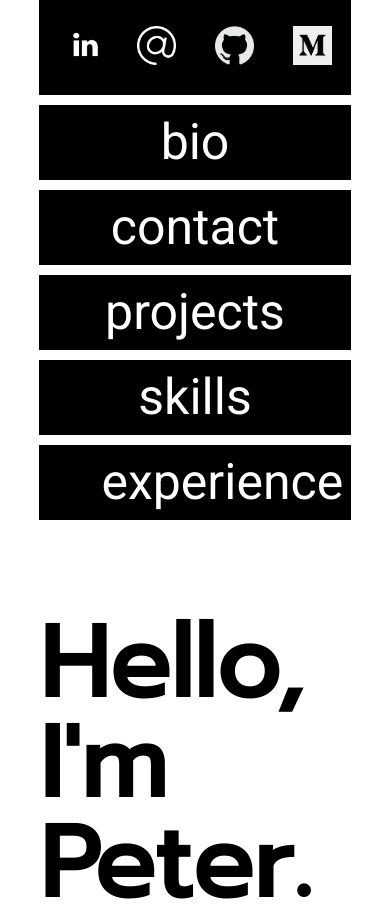
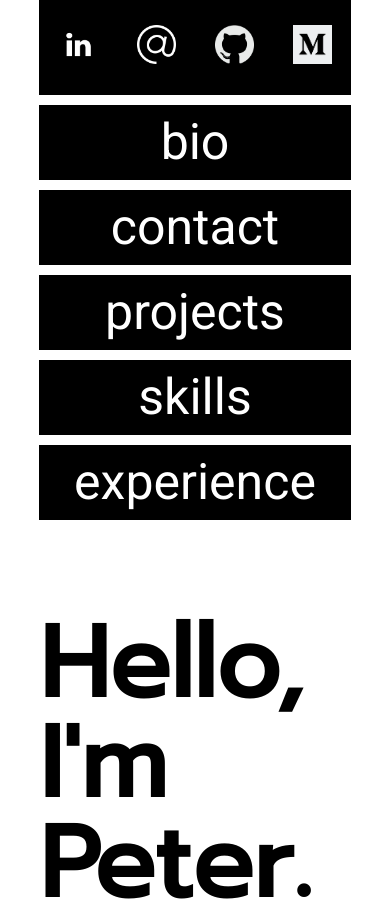
Before and after one commit to pmcorrea/portfolio, a plain HTML site: page index.html in a window 390 px wide. Shown: the top 917 px of the page. Drawn offline with nearby package versions, Linux system fonts and the light colour scheme.

Commit message:
HTML validated

```diff
--- a/css.css
+++ b/css.css
@@ -30,7 +30,7 @@
 	}
 
 	h2 {
-		font-size: 1.2rem;
+		font-size: 1rem;
 		font-weight: 900;
 		font-family: 'Prompt', sans-serif;
 		margin-top: 80px;
@@ -100,12 +100,12 @@
 	header nav ul {
 		list-style-type: none;
 		text-align: center;
-
 	}
 
 	.header-images {
 		display: flex;
 		flex-direction: row;
+		flex-wrap: nowrap;
 		justify-content: space-around;
 		align-items: center;
 		list-style-type: none;
@@ -114,7 +114,6 @@
 
 	header nav ul li {
 		background-color: black;
-		margin: 10px 0;
 	}
 
 	header nav ul li a {
@@ -125,7 +124,7 @@
 		color: white;
 		font-size: 1rem;
 		text-decoration: none;
-		padding: 0 20%;
+		margin: 10px 0;
 	}
 
 	.app_links {
@@ -143,7 +142,7 @@
 	.header-images img {
 		width: 10vw;
 		-webkit-filter: brightness(100%) invert(100%);
-		filter: brightness(100%) invert(100%);
+		filter: brightness(100%) invert(100%)
 	}
 
 	.project_cover {
@@ -182,7 +181,6 @@
 	}
 
 }
-
 
 @media only screen and (min-width: 799px) {
 
--- a/index.html
+++ b/index.html
@@ -15,16 +15,16 @@
 	<body>
 		<header>
 			<nav>
-				<ul class="header-images">
-					<li>
+				<ul>
+					<li class="header-images">
 						<!-- linkedin -->
-						<a href="https://www.linkedin.com/in/petercorrea/" target='_blank'><img src="images/linkedin.png" alt=""></a></li>
+						<a href="https://www.linkedin.com/in/petercorrea/" target='_blank'><img src="images/linkedin.png" alt=""></a>
 						<!-- email -->
-						<a href="mailto:pmcorrea@me.com?subject=Reaching%20out..."><img src="images/email.png" alt=""></a></li>
+						<a href="mailto:pmcorrea@me.com?subject=Reaching%20out..."><img src="images/email.png" alt=""></a>
 						<!-- github -->
-						<a href="https://github.com" target='_blank'><img src="images/github.png" alt="" ></a></li>
+						<a href="https://github.com" target='_blank'><img src="images/github.png" alt="" ></a>
 						<!-- medium -->
-						<a href="https://medium.com/@pmcorrea" target='_blank'><img src="images/medium.png" alt="" ></a></li>
+						<a href="https://medium.com/@pmcorrea" target='_blank'><img src="images/medium.png" alt="" ></a>
 					</li>
 				</ul>
 
```
